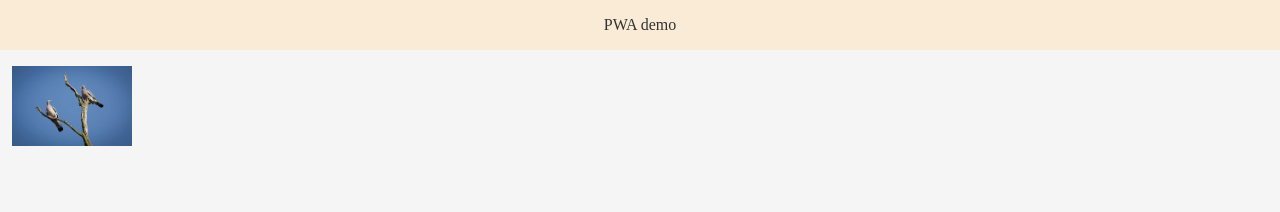
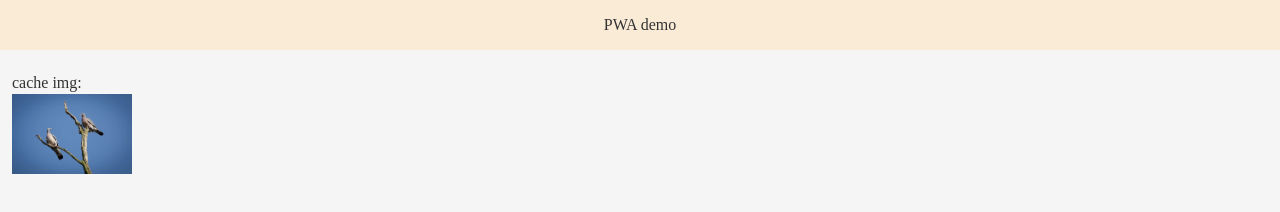
Before and after one commit to idabaicai/PWA-App, a plain HTML site: page index.html in a window 1280 px wide. Drawn offline with Linux system fonts and the light colour scheme.

Commit message:
add style

```diff
--- a/index.html
+++ b/index.html
@@ -13,6 +13,7 @@
     <header> PWA demo </header>
     <div class="continer">
       <div id="status"></div>
+      <p style="margin: 8px 0 2px;">cache img: </p>
       <img class="img" src="./imgs/photo.webp" alt="">
     </div>
     <script>
```
